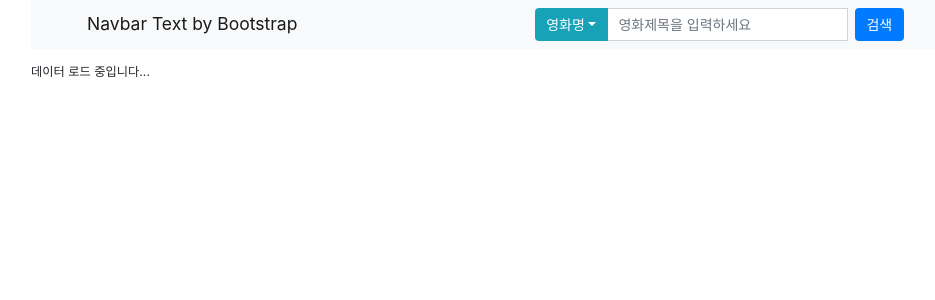
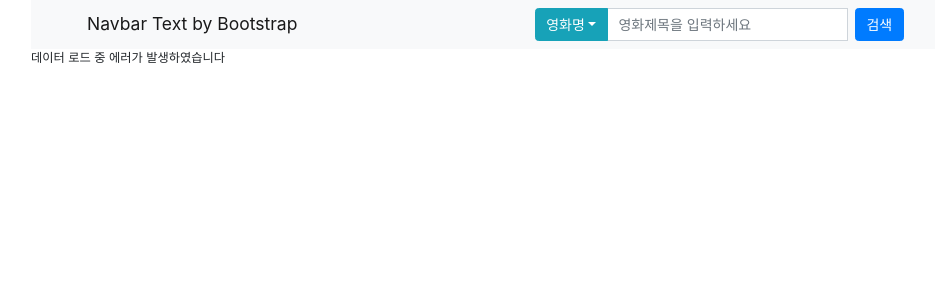
Before and after one commit to richmond00/dashboard, a React (Create React App) app: page / in a window 1280 px wide. Shown: the top 300 px of the page, without its empty margins (54-989 px from the left). Built offline with nearby package versions, Linux system fonts and the light colour scheme; no server answers.

Commit message:
데이터 로드 중 에러처리: 에러메시지 띄움

```diff
--- a/src/App.js
+++ b/src/App.js
@@ -25,7 +25,7 @@ class App extends Component {
             trend: null,
             rawdata : null,
             isTitle: false,
-            error: "",
+            loadingMessage: <p className="mt-3">데이터 로드 중입니다...</p>
         };
 
         this.handleMovienameClick = this.handleMovienameClick.bind(this);
@@ -113,6 +113,7 @@ class App extends Component {
     componentDidMount() {
         axios.get('../2019.json')
              .then( response => {
+                debugger;
                 let today = getDate(new Date()),
                     defaultData = getDefaultData(response.data.data, today);
 
@@ -135,7 +136,15 @@ class App extends Component {
                     }
                 });
           })
-          .catch( error => console.log('error: ', error));
+          .catch( error => {
+              console.log('error', error);
+              this.setState({
+                  ...this.state, ...{
+                      loadingMessage: <p>데이터 로드 중 에러가 발생하였습니다</p>
+                  }
+              })
+
+          });
     }
 
     render() {
@@ -143,8 +152,8 @@ class App extends Component {
         const isTitle = this.state.isTitle,
               dashboardData = { ...this.state },
               dashboard = <Dashboard data={dashboardData} change={this.handleMovienameClick} />,
-              dashboardByTitle = <DashboardByTitle data={this.state.titleData} />,
-              loadingMessage =  <p className="mt-3">데이터 로드 중입니다...</p>;
+              dashboardByTitle = <DashboardByTitle data={this.state.titleData} />;
+              //loadingMessage =  <p className="mt-3">데이터 로드 중입니다...</p>;
 
         return (
             <>
@@ -158,7 +167,7 @@ class App extends Component {
                       submit={this.handleSubmit}
                     />
 
-                    { dashboardData.isLoading ? loadingMessage : (isTitle ? dashboardByTitle : dashboard) }
+                    { dashboardData.isLoading ? dashboardData.loadingMessage : (isTitle ? dashboardByTitle : dashboard) }
                     {/* { isTitle ? dashboardByTitle : dashboard } */}
 
                 </Container>
```
